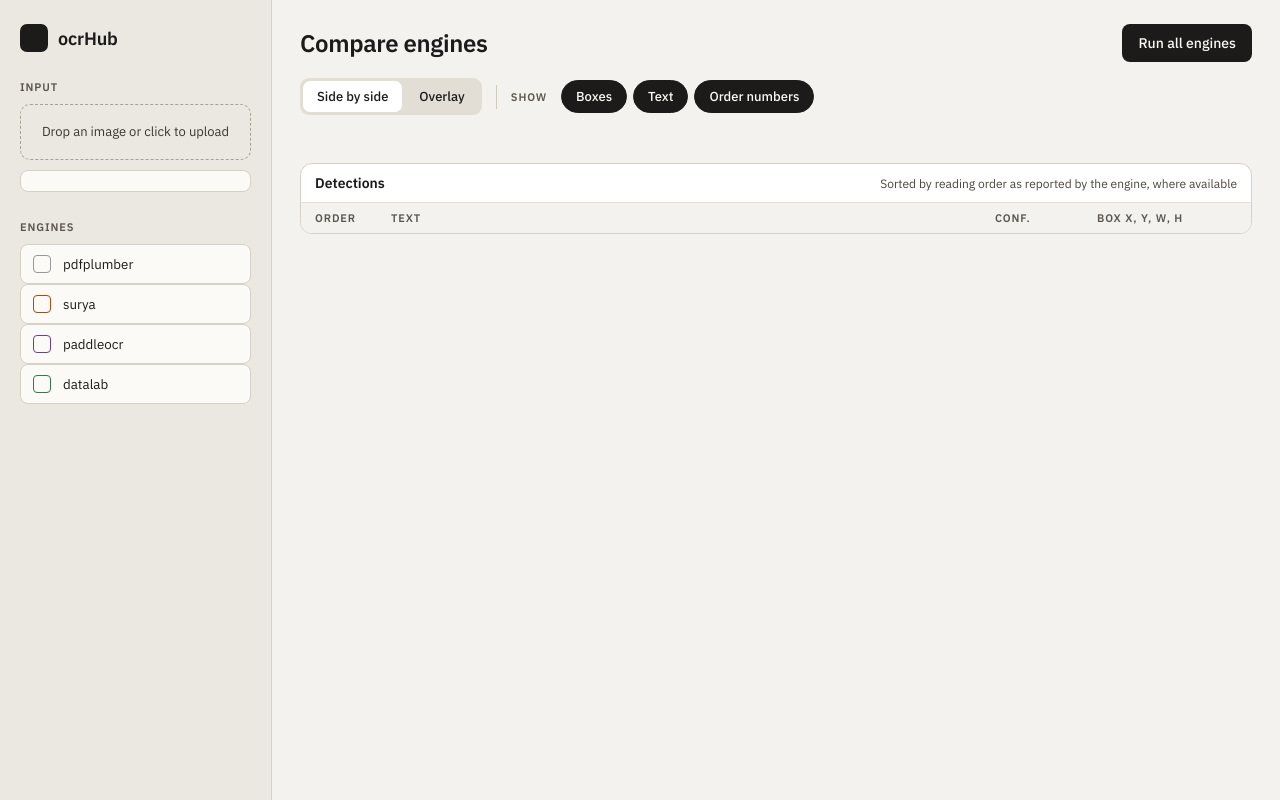
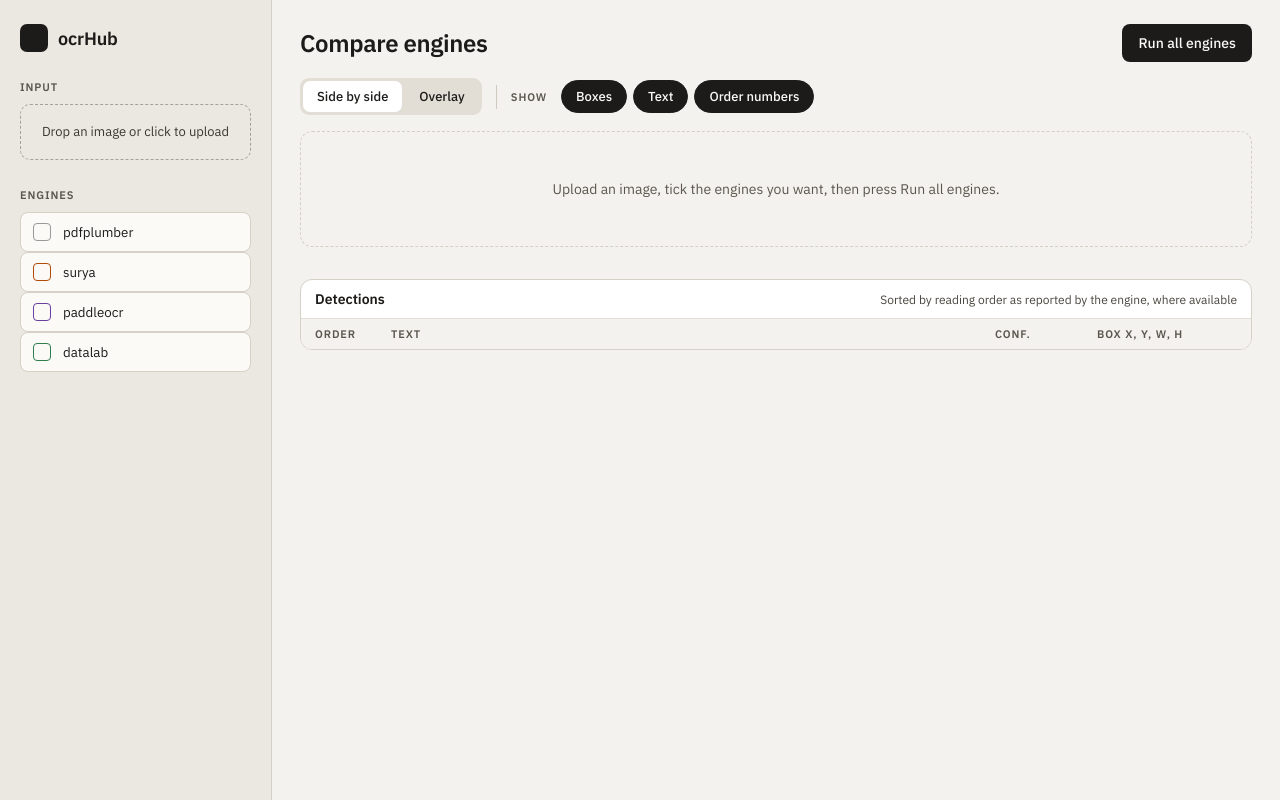
Before and after one commit to MiSky8/ocrHUB, a FastAPI app: page / in a window 1280 px wide. Run offline with FastAPI, Linux system fonts and the light colour scheme; parts of the project's set-up code (start-up, migrations or seed data) failed here and were passed over.

Commit message:
Dashboard: empty-state guidance, per-engine running cards with elapsed timer, hide stray file chip; README: logs command
Co-Authored-By: Claude Sonnet 5.5 <noreply@anthropic.com>

```diff
--- a/src/ocrhub/web/static/app.js
+++ b/src/ocrhub/web/static/app.js
@@ -15,6 +15,8 @@ const state = {
 };
 state.layoutMode = "side-by-side";
 state.detectionsTab = null;
+state.running = new Set();
+let runTimer = null;
 
 async function loadEngines() {
   const resp = await fetch("/engines");
@@ -88,6 +90,15 @@ async function runAll() {
   btn.disabled = true;
   btn.textContent = "Running…";
   setRunStatus("", false);
+  const startedAt = Date.now();
+  state.running = new Set(state.selected);
+  const tick = () => {
+    const secs = Math.round((Date.now() - startedAt) / 1000);
+    setRunStatus(`Running ${Array.from(state.running).join(", ")}… ${secs}s`, false);
+    renderResultsGrid();
+  };
+  tick();
+  runTimer = setInterval(tick, 1000);
   try {
     const formData = new FormData();
     formData.append("file", state.file);
@@ -106,10 +117,13 @@ async function runAll() {
       if (r.ok && state.compare.size < 3) state.compare.add(r.engine);
     });
     renderEngineList();
-    renderResultsGrid();
+    setRunStatus("", false);
   } catch (e) {
     setRunStatus(e && e.message ? e.message : "Request failed.", true);
   } finally {
+    clearInterval(runTimer);
+    state.running = new Set();
+    renderResultsGrid();
     btn.disabled = false;
     btn.textContent = label;
   }
@@ -137,11 +151,51 @@ function toggleShow(key) {
   renderResultsGrid();
 }
 
+function renderRunningCard(name) {
+  const card = document.createElement("div");
+  card.className = "engine-panel running-card";
+  const header = document.createElement("div");
+  header.className = "panel-header";
+  header.appendChild(colorDot(name, 10));
+  header.appendChild(document.createTextNode(` ${name}`));
+  const body = document.createElement("div");
+  body.className = "running-body";
+  const spinner = document.createElement("span");
+  spinner.className = "spinner";
+  body.appendChild(spinner);
+  body.appendChild(document.createTextNode(" Running…"));
+  card.appendChild(header);
+  card.appendChild(body);
+  return card;
+}
+
 function renderResultsGrid() {
   const grid = document.getElementById("results-grid");
   grid.innerHTML = "";
   const allNames = Array.from(state.compare);
 
+  if (state.running.size > 0) {
+    grid.style.display = "grid";
+    grid.style.gap = "16px";
+    grid.style.gridTemplateColumns = "repeat(auto-fit, minmax(240px, 1fr))";
+    state.running.forEach((name) => grid.appendChild(renderRunningCard(name)));
+    renderDetections();
+    return;
+  }
+  if (allNames.length === 0) {
+    grid.style.display = "block";
+    const empty = document.createElement("div");
+    empty.className = "empty-state";
+    const hasResults = Object.keys(state.results).length > 0;
+    empty.textContent = !state.file
+      ? "Upload an image, tick the engines you want, then press Run all engines."
+      : hasResults
+        ? "Press Compare next to an engine (up to 3) to see its result here."
+        : "Tick the engines you want, then press Run all engines. Slow engines such as Surya can take a minute or more.";
+    grid.appendChild(empty);
+    renderDetections();
+    return;
+  }
   if (allNames.length > 0) {
     if (state.layoutMode === "side-by-side") {
       grid.style.display = "grid";
@@ -451,6 +505,7 @@ document.addEventListener("DOMContentLoaded", () => {
   document.getElementById("toggle-order").addEventListener("click", () => toggleShow("orderNumbers"));
 
   loadEngines();
+  renderResultsGrid();
   document.getElementById("file-input").addEventListener("change", (e) => {
     if (e.target.files[0]) handleFileChosen(e.target.files[0]);
   });
--- a/src/ocrhub/web/static/dashboard.css
+++ b/src/ocrhub/web/static/dashboard.css
@@ -422,3 +422,37 @@ button:focus-visible { outline: 2px solid var(--text); outline-offset: 2px; }
   height: 5px;
   border-radius: 3px;
 }
+
+.file-chip[hidden] { display: none; }
+
+.empty-state {
+  padding: 48px 24px;
+  text-align: center;
+  color: #5b574f;
+  font-size: 14px;
+  border: 1px dashed #d4d0c6;
+  border-radius: 12px;
+}
+
+.running-body {
+  display: flex;
+  align-items: center;
+  gap: 8px;
+  justify-content: center;
+  padding: 56px 16px;
+  color: #5b574f;
+  font-size: 14px;
+}
+
+.spinner {
+  width: 14px;
+  height: 14px;
+  border: 2px solid #d4d0c6;
+  border-top-color: #1a1815;
+  border-radius: 50%;
+  animation: ocrhub-spin 0.8s linear infinite;
+}
+
+@keyframes ocrhub-spin { to { transform: rotate(360deg); } }
+
+.running-card .panel-header { gap: 6px; }
```
Also changed, not shown: README.md.
